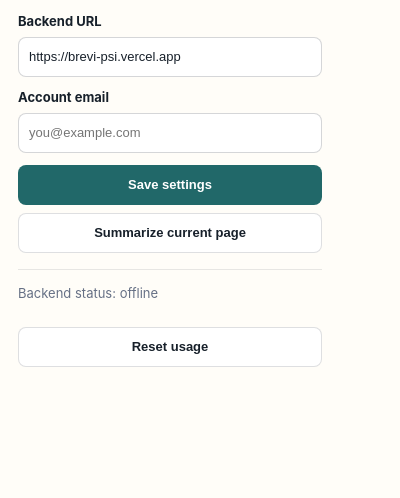
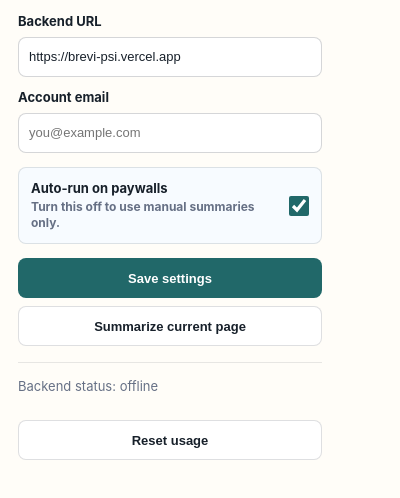
Before and after one commit to msudi123/brevi, a browser extension: page popup.html in a window 400 px wide. Shown: the part 68-566 px from the top of the page. Drawn offline with Linux system fonts and the light colour scheme; no server answers.

Commit message:
Add auto-run setting toggle

```diff
--- a/background.js
+++ b/background.js
@@ -34,7 +34,8 @@ chrome.runtime.onMessage.addListener((message, sender, sendResponse) => {
   if (message?.type === "ARTICLE_INTEL_SAVE_SETTINGS") {
     chrome.storage.local.set({
       backendUrl: normalizeBackendUrl(message.backendUrl),
-      accountEmail: message.accountEmail?.trim() || ""
+      accountEmail: message.accountEmail?.trim() || "",
+      autoRunEnabled: message.autoRunEnabled !== false
     }, () => {
       sendResponse({ ok: true });
     });
--- a/popup.css
+++ b/popup.css
@@ -45,6 +45,43 @@ input {
   font-size: 13px;
 }
 
+.toggle-row {
+  display: flex;
+  gap: 12px;
+  align-items: center;
+  justify-content: space-between;
+  margin: 2px 0 14px;
+  padding: 12px;
+  border: 1px solid rgba(23, 32, 42, 0.12);
+  border-radius: 8px;
+  background: #f7fbff;
+}
+
+.toggle-row span {
+  display: grid;
+  gap: 3px;
+}
+
+.toggle-row strong {
+  color: #17202a;
+  font-size: 13px;
+}
+
+.toggle-row small {
+  color: #667085;
+  font-size: 12px;
+  line-height: 1.35;
+}
+
+.toggle-row input {
+  flex: 0 0 auto;
+  width: 20px;
+  height: 20px;
+  min-height: 20px;
+  margin: 0;
+  accent-color: #216869;
+}
+
 button {
   min-height: 40px;
   border: 0;
--- a/popup.html
+++ b/popup.html
@@ -16,6 +16,14 @@
     <label for="accountEmail">Account email</label>
     <input id="accountEmail" type="email" autocomplete="email" placeholder="you@example.com">
 
+    <label class="toggle-row" for="autoRunEnabled">
+      <span>
+        <strong>Auto-run on paywalls</strong>
+        <small>Turn this off to use manual summaries only.</small>
+      </span>
+      <input id="autoRunEnabled" type="checkbox">
+    </label>
+
     <button id="save" class="primary" type="button">Save settings</button>
     <button id="summarize" class="secondary" type="button">Summarize current page</button>
 
--- a/popup.js
+++ b/popup.js
@@ -1,5 +1,6 @@
 const backendUrl = document.getElementById("backendUrl");
 const accountEmail = document.getElementById("accountEmail");
+const autoRunEnabled = document.getElementById("autoRunEnabled");
 const save = document.getElementById("save");
 const summarize = document.getElementById("summarize");
 const reset = document.getElementById("reset");
@@ -7,9 +8,10 @@ const status = document.getElementById("status");
 const usage = document.getElementById("usage");
 const DEFAULT_BACKEND_URL = "https://brevi-psi.vercel.app";
 
-chrome.storage.local.get(["backendUrl", "accountEmail", "installId"], async (data) => {
+chrome.storage.local.get(["backendUrl", "accountEmail", "autoRunEnabled", "installId"], async (data) => {
   backendUrl.value = data.backendUrl || DEFAULT_BACKEND_URL;
   accountEmail.value = data.accountEmail || "";
+  autoRunEnabled.checked = data.autoRunEnabled !== false;
   await ensureInstallId(data.installId);
   checkUsage();
 });
@@ -18,7 +20,8 @@ save.addEventListener("click", () => {
   chrome.runtime.sendMessage({
     type: "ARTICLE_INTEL_SAVE_SETTINGS",
     backendUrl: backendUrl.value,
-    accountEmail: accountEmail.value
+    accountEmail: accountEmail.value,
+    autoRunEnabled: autoRunEnabled.checked
   }, () => {
     status.textContent = "Saved.";
     checkUsage();
```
Also changed, not shown: content.js (+5 -2 lines).
